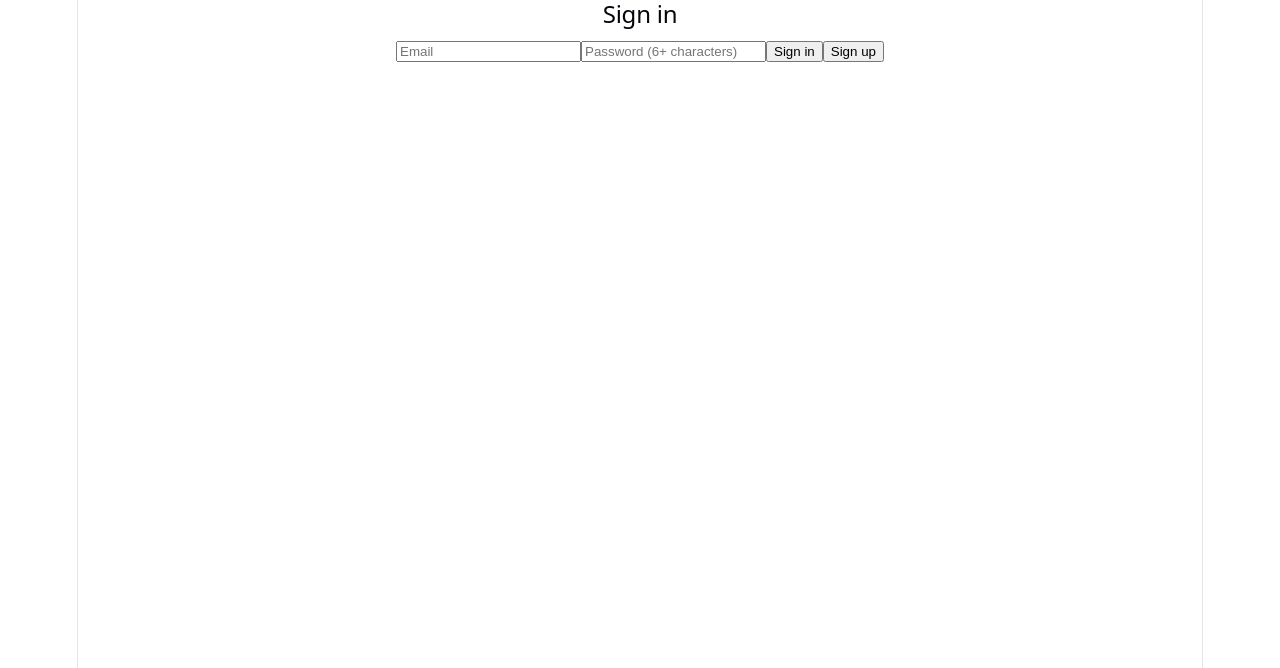
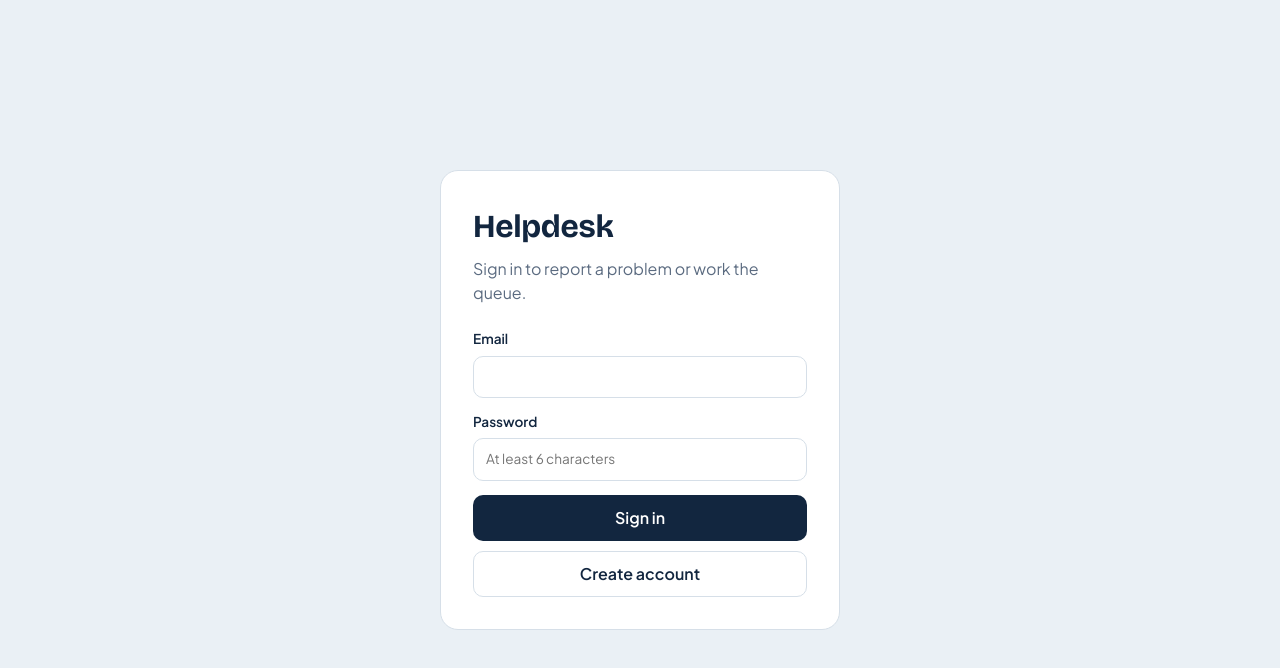
Before and after one commit to Given2k4/helpdesk-ticketing, a React (Vite) app: page / in a window 1280 px wide. Shown: the top 668 px of the page. Built offline with nearby package versions, Linux system fonts and the light colour scheme; no server answers.

Commit message:
Redesign UI and fix role handling

```diff
--- a/src/App.jsx
+++ b/src/App.jsx
@@ -5,7 +5,7 @@ import Tickets from "./Tickets";
 
 function App() {
   const [session, setSession] = useState(null);
-  const [role, setRole] = useState("user");
+  const [role, setRole] = useState(null);
 
   useEffect(() => {
     supabase.auth.getSession().then(({ data }) => {
@@ -15,6 +15,7 @@ function App() {
     const { data: listener } = supabase.auth.onAuthStateChange(
       (_event, newSession) => {
         setSession(newSession);
+        if (!newSession) setRole(null);
       }
     );
 
@@ -23,25 +24,35 @@ function App() {
 
   useEffect(() => {
     if (!session) return;
+    setRole(null);
     supabase
       .from("profiles")
       .select("role")
       .eq("id", session.user.id)
       .single()
       .then(({ data }) => {
-        if (data) setRole(data.role);
+        setRole(data?.role ?? "user");
       });
   }, [session]);
 
   if (!session) return <Auth />;
 
+  if (!role) {
+    return <p className="muted" style={{ padding: 24 }}>Loading...</p>;
+  }
+
   return (
-    <div>
-      <h1>Helpdesk Ticketing</h1>
-      <p>
-        Signed in as {session.user.email} ({role})
-      </p>
-      <button onClick={() => supabase.auth.signOut()}>Sign out</button>
+    <div className="shell">
+      <header className="topbar">
+        <h1>Helpdesk</h1>
+        <div className="user">
+          <span className="email">{session.user.email}</span>
+          <span className={`role role-${role}`}>{role}</span>
+          <button className="ghost" onClick={() => supabase.auth.signOut()}>
+            Sign out
+          </button>
+        </div>
+      </header>
       <Tickets key={role} role={role} />
     </div>
   );
--- a/src/Auth.jsx
+++ b/src/Auth.jsx
@@ -6,34 +6,54 @@ function Auth() {
   const [password, setPassword] = useState("");
   const [message, setMessage] = useState("");
 
+  async function handleSignIn(e) {
+    e.preventDefault();
+    const { error } = await supabase.auth.signInWithPassword({
+      email,
+      password,
+    });
+    if (error) setMessage(error.message);
+  }
+
   async function handleSignUp() {
     const { error } = await supabase.auth.signUp({ email, password });
     setMessage(error ? error.message : "Account created. You are signed in.");
   }
 
-  async function handleSignIn() {
-    const { error } = await supabase.auth.signInWithPassword({ email, password });
-    if (error) setMessage(error.message);
-  }
-
   return (
-    <div>
-      <h2>Sign in</h2>
+    <div className="auth-wrap">
+      <form className="auth-card" onSubmit={handleSignIn}>
+        <h1>Helpdesk</h1>
+        <p className="muted">Sign in to report a problem or work the queue.</p>
+        <label>
+          Email
           <input
             type="email"
-        placeholder="Email"
             value={email}
             onChange={(e) => setEmail(e.target.value)}
+            required
           />
+        </label>
+        <label>
+          Password
           <input
             type="password"
-        placeholder="Password (6+ characters)"
             value={password}
             onChange={(e) => setPassword(e.target.value)}
+            placeholder="At least 6 characters"
+            required
           />
-      <button onClick={handleSignIn}>Sign in</button>
-      <button onClick={handleSignUp}>Sign up</button>
-      <p>{message}</p>
+        </label>
+        <div className="auth-actions">
+          <button className="primary" type="submit">
+            Sign in
+          </button>
+          <button className="ghost" type="button" onClick={handleSignUp}>
+            Create account
+          </button>
+        </div>
+        {message && <p className="auth-message">{message}</p>}
+      </form>
     </div>
   );
 }
--- a/src/index.css
+++ b/src/index.css
@@ -1,111 +1,422 @@
+@import url("https://fonts.googleapis.com/css2?family=Bricolage+Grotesque:opsz,wght@12..96,600;12..96,700&family=Plus+Jakarta+Sans:wght@400;500;600&display=swap");
+
 :root {
-  --text: #6b6375;
-  --text-h: #08060d;
-  --bg: #fff;
-  --border: #e5e4e7;
-  --code-bg: #f4f3ec;
-  --accent: #aa3bff;
-  --accent-bg: rgba(170, 59, 255, 0.1);
-  --accent-border: rgba(170, 59, 255, 0.5);
-  --social-bg: rgba(244, 243, 236, 0.5);
-  --shadow:
-    rgba(0, 0, 0, 0.1) 0 10px 15px -3px, rgba(0, 0, 0, 0.05) 0 4px 6px -2px;
-
-  --sans: system-ui, 'Segoe UI', Roboto, sans-serif;
-  --heading: system-ui, 'Segoe UI', Roboto, sans-serif;
-  --mono: ui-monospace, Consolas, monospace;
-
-  font: 18px/145% var(--sans);
-  letter-spacing: 0.18px;
-  color-scheme: light dark;
-  color: var(--text);
-  background: var(--bg);
-  font-synthesis: none;
-  text-rendering: optimizeLegibility;
-  -webkit-font-smoothing: antialiased;
-  -moz-osx-font-smoothing: grayscale;
-
-  @media (max-width: 1024px) {
-    font-size: 16px;
-  }
+  --ink: #12263f;
+  --ink-soft: #5b6b80;
+  --mist: #eaf0f5;
+  --surface: #ffffff;
+  --line: #d6dfe8;
+  --signal: #2f6fed;
+  --high: #d93f3f;
+  --medium: #e59e1f;
+  --low: #7b8fa3;
+  --open: #2f6fed;
+  --progress: #8a5cf6;
+  --resolved: #2e9e6b;
 }
 
-@media (prefers-color-scheme: dark) {
-  :root {
-    --text: #9ca3af;
-    --text-h: #f3f4f6;
-    --bg: #16171d;
-    --border: #2e303a;
-    --code-bg: #1f2028;
-    --accent: #c084fc;
-    --accent-bg: rgba(192, 132, 252, 0.15);
-    --accent-border: rgba(192, 132, 252, 0.5);
-    --social-bg: rgba(47, 48, 58, 0.5);
-    --shadow:
-      rgba(0, 0, 0, 0.4) 0 10px 15px -3px, rgba(0, 0, 0, 0.25) 0 4px 6px -2px;
-  }
-
-  #social .button-icon {
-    filter: invert(1) brightness(2);
-  }
+* {
+  box-sizing: border-box;
 }
 
 body {
   margin: 0;
-}
-
-#root {
-  width: 1126px;
-  max-width: 100%;
-  margin: 0 auto;
-  text-align: center;
-  border-inline: 1px solid var(--border);
-  min-height: 100svh;
-  display: flex;
-  flex-direction: column;
-  box-sizing: border-box;
+  background: var(--mist);
+  color: var(--ink);
+  font-family: "Plus Jakarta Sans", system-ui, sans-serif;
+  line-height: 1.5;
 }
 
 h1,
-h2 {
-  font-family: var(--heading);
-  font-weight: 500;
-  color: var(--text-h);
+h2,
+h3 {
+  margin: 0;
+  font-family: "Bricolage Grotesque", "Plus Jakarta Sans", system-ui, sans-serif;
+  letter-spacing: -0.01em;
 }
 
-h1 {
-  font-size: 56px;
-  letter-spacing: -1.68px;
-  margin: 32px 0;
-  @media (max-width: 1024px) {
-    font-size: 36px;
-    margin: 20px 0;
-  }
-}
-h2 {
-  font-size: 24px;
-  line-height: 118%;
-  letter-spacing: -0.24px;
-  margin: 0 0 8px;
-  @media (max-width: 1024px) {
-    font-size: 20px;
-  }
-}
 p {
   margin: 0;
 }
 
-code,
-.counter {
-  font-family: var(--mono);
-  display: inline-flex;
-  border-radius: 4px;
-  color: var(--text-h);
+.muted {
+  color: var(--ink-soft);
 }
 
-code {
-  font-size: 15px;
-  line-height: 135%;
-  padding: 4px 8px;
-  background: var(--code-bg);
+.small {
+  font-size: 0.85rem;
 }
+
+/* ---------- Layout ---------- */
+.shell {
+  max-width: 1040px;
+  margin: 0 auto;
+  padding: 24px 20px 64px;
+}
+
+.topbar {
+  display: flex;
+  justify-content: space-between;
+  align-items: center;
+  gap: 16px;
+  flex-wrap: wrap;
+  margin-bottom: 20px;
+}
+
+.topbar h1 {
+  font-size: 1.6rem;
+}
+
+.user {
+  display: flex;
+  align-items: center;
+  gap: 10px;
+  flex-wrap: wrap;
+}
+
+.email {
+  color: var(--ink-soft);
+  font-size: 0.9rem;
+}
+
+.role {
+  padding: 2px 10px;
+  border-radius: 999px;
+  font-size: 0.8rem;
+  font-weight: 600;
+  text-transform: capitalize;
+}
+
+.role-agent {
+  background: var(--ink);
+  color: #fff;
+}
+
+.role-user {
+  background: #dbe5ef;
+  color: var(--ink);
+}
+
+.columns {
+  display: grid;
+  grid-template-columns: 320px 1fr;
+  gap: 24px;
+  align-items: start;
+}
+
+/* ---------- Form controls ---------- */
+label {
+  display: block;
+  margin-bottom: 14px;
+  font-size: 0.85rem;
+  font-weight: 600;
+}
+
+input,
+textarea,
+select {
+  width: 100%;
+  margin-top: 6px;
+  padding: 10px 12px;
+  border: 1px solid var(--line);
+  border-radius: 10px;
+  background: #fff;
+  color: var(--ink);
+  font: inherit;
+  font-weight: 400;
+}
+
+textarea {
+  min-height: 96px;
+  resize: vertical;
+}
+
+input:focus-visible,
+textarea:focus-visible,
+select:focus-visible,
+button:focus-visible {
+  outline: 2px solid var(--signal);
+  outline-offset: 2px;
+}
+
+button {
+  padding: 10px 16px;
+  border: 1px solid transparent;
+  border-radius: 10px;
+  font: inherit;
+  font-weight: 600;
+  cursor: pointer;
+}
+
+.primary {
+  width: 100%;
+  background: var(--ink);
+  color: #fff;
+}
+
+.primary:hover {
+  background: #1d3a5c;
+}
+
+.ghost {
+  background: transparent;
+  border-color: var(--line);
+  color: var(--ink);
+}
+
+.ghost:hover {
+  background: #fff;
+}
+
+.error {
+  margin-top: 12px;
+  color: var(--high);
+  font-size: 0.9rem;
+}
+
+/* ---------- Panels ---------- */
+.panel {
+  padding: 20px;
+  background: var(--surface);
+  border: 1px solid var(--line);
+  border-radius: 16px;
+}
+
+.panel h2 {
+  margin-bottom: 16px;
+  font-size: 1.2rem;
+}
+
+.new-ticket {
+  position: sticky;
+  top: 16px;
+}
+
+/* ---------- Dashboard ---------- */
+.overview {
+  margin-bottom: 24px;
+  padding: 20px 22px;
+  background: var(--surface);
+  border: 1px solid var(--line);
+  border-radius: 16px;
+}
+
+.overview-head {
+  display: flex;
+  justify-content: space-between;
+  align-items: flex-end;
+  gap: 16px;
+  flex-wrap: wrap;
+}
+
+.total {
+  font-family: "Bricolage Grotesque", system-ui, sans-serif;
+  font-size: 3rem;
+  font-weight: 700;
+  line-height: 1;
+}
+
+.priority-list,
+.legend {
+  display: flex;
+  flex-wrap: wrap;
+  gap: 8px 18px;
+  font-size: 0.9rem;
+}
+
+.dot {
+  display: inline-block;
+  width: 9px;
+  height: 9px;
+  margin-right: 6px;
+  border-radius: 50%;
+}
+
+.workload {
+  display: flex;
+  gap: 2px;
+  height: 14px;
+  margin: 16px 0 10px;
+  overflow: hidden;
+  border-radius: 999px;
+  background: #e4ebf2;
+}
+
+.workload div {
+  height: 100%;
+}
+
+/* ---------- Ticket list ---------- */
+.section-head {
+  display: flex;
+  justify-content: space-between;
+  align-items: center;
+  gap: 12px;
+  flex-wrap: wrap;
+  margin-bottom: 6px;
+}
+
+.section-head h2 {
+  font-size: 1.3rem;
+}
+
+.filters {
+  display: flex;
+  gap: 8px;
+}
+
+.filters select {
+  width: auto;
+  margin-top: 0;
+  padding: 8px 10px;
+  font-size: 0.9rem;
+}
+
+.ticket-list {
+  display: grid;
+  gap: 12px;
+  margin: 14px 0 0;
+  padding: 0;
+  list-style: none;
+}
+
+.ticket {
+  padding: 16px 18px;
+  background: var(--surface);
+  border: 1px solid var(--line);
+  border-left: 5px solid var(--low);
+  border-radius: 12px;
+}
+
+.priority-high {
+  border-left-color: var(--high);
+}
+
+.priority-medium {
+  border-left-color: var(--medium);
+}
+
+.priority-low {
+  border-left-color: var(--low);
+}
+
+.ticket-top {
+  display: flex;
+  justify-content: space-between;
+  align-items: flex-start;
+  gap: 12px;
+}
+
+.ticket h3 {
+  font-size: 1.05rem;
+}
+
+.priority-tag {
+  flex-shrink: 0;
+  font-size: 0.8rem;
+  font-weight: 600;
+  text-transform: capitalize;
+}
+
+.priority-high .priority-tag {
+  color: var(--high);
+}
+
+.priority-medium .priority-tag {
+  color: #a8700a;
+}
+
+.priority-low .priority-tag {
+  color: var(--ink-soft);
+}
+
+.desc {
+  margin-top: 8px;
+  max-width: 70ch;
+}
+
+.ticket-foot {
+  display: flex;
+  justify-content: space-between;
+  align-items: center;
+  gap: 12px;
+  margin-top: 14px;
+}
+
+.pill,
+.status-select {
+  padding: 4px 12px;
+  border-radius: 999px;
+  font-size: 0.85rem;
+  font-weight: 600;
+}
+
+.status-select {
+  width: auto;
+  margin-top: 0;
+  border: none;
+  cursor: pointer;
+}
+
+.status-open {
+  background: #e3ecff;
+  color: #1f4fc2;
+}
+
+.status-in_progress {
+  background: #eee7ff;
+  color: #5b34c4;
+}
+
+.status-resolved {
+  background: #dcf3e8;
+  color: #1b7a50;
+}
+
+/* ---------- Sign in ---------- */
+.auth-wrap {
+  display: grid;
+  min-height: 100vh;
+  place-items: center;
+  padding: 20px;
+}
+
+.auth-card {
+  width: 100%;
+  max-width: 400px;
+  padding: 32px;
+  background: var(--surface);
+  border: 1px solid var(--line);
+  border-radius: 18px;
+}
+
+.auth-card h1 {
+  font-size: 2rem;
+}
+
+.auth-card .muted {
+  margin: 6px 0 24px;
+}
+
+.auth-actions {
+  display: grid;
+  gap: 10px;
+  margin-top: 8px;
+}
+
+.auth-message {
+  margin-top: 14px;
+  font-size: 0.9rem;
+  color: var(--ink-soft);
+}
+
+/* ---------- Small screens ---------- */
+@media (max-width: 820px) {
+  .columns {
+    grid-template-columns: 1fr;
+  }
+
+  .new-ticket {
+    position: static;
+  }
+}
```
Also changed, not shown: src/App.css (deleted, +0 -32 lines), src/Dashboard.jsx (+51 -15 lines), src/Tickets.jsx (+66 -19 lines). Lines whose indentation alone changed are shown as unchanged.
